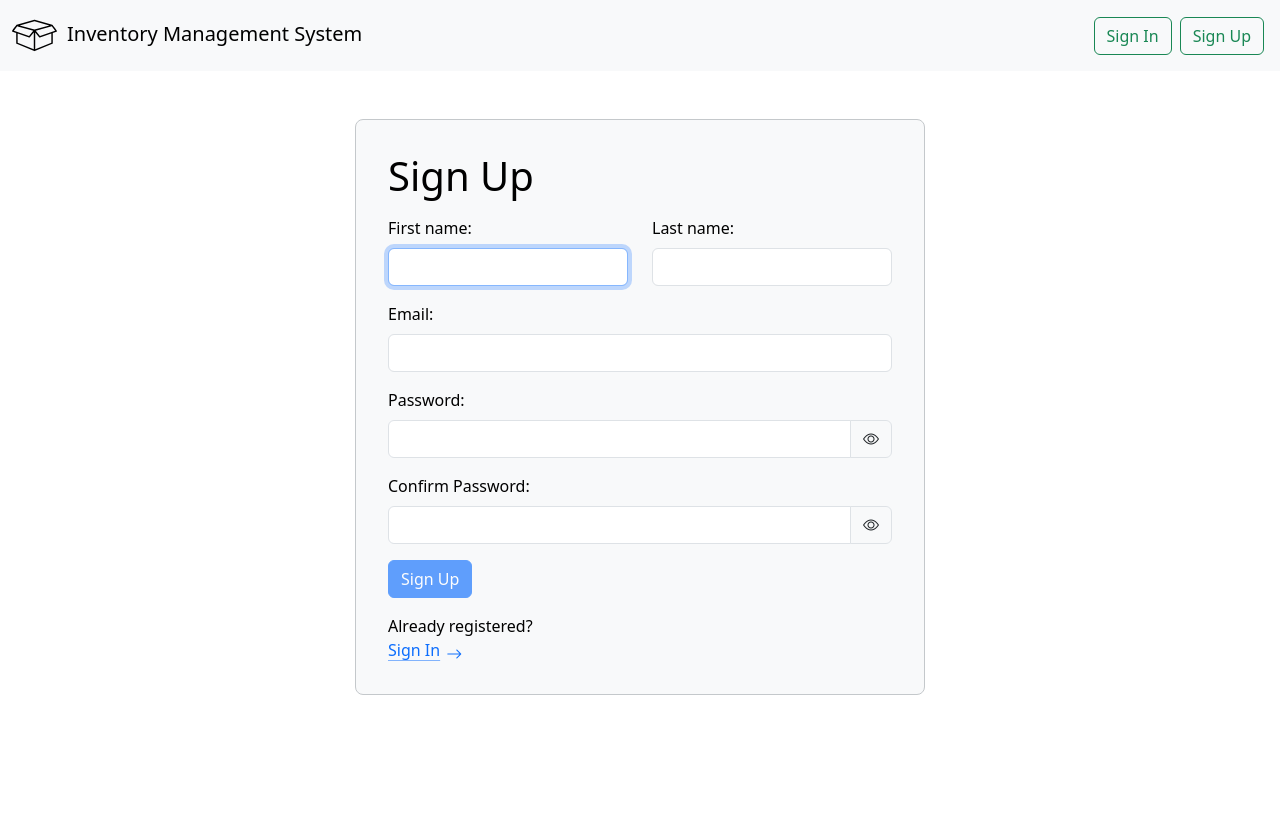
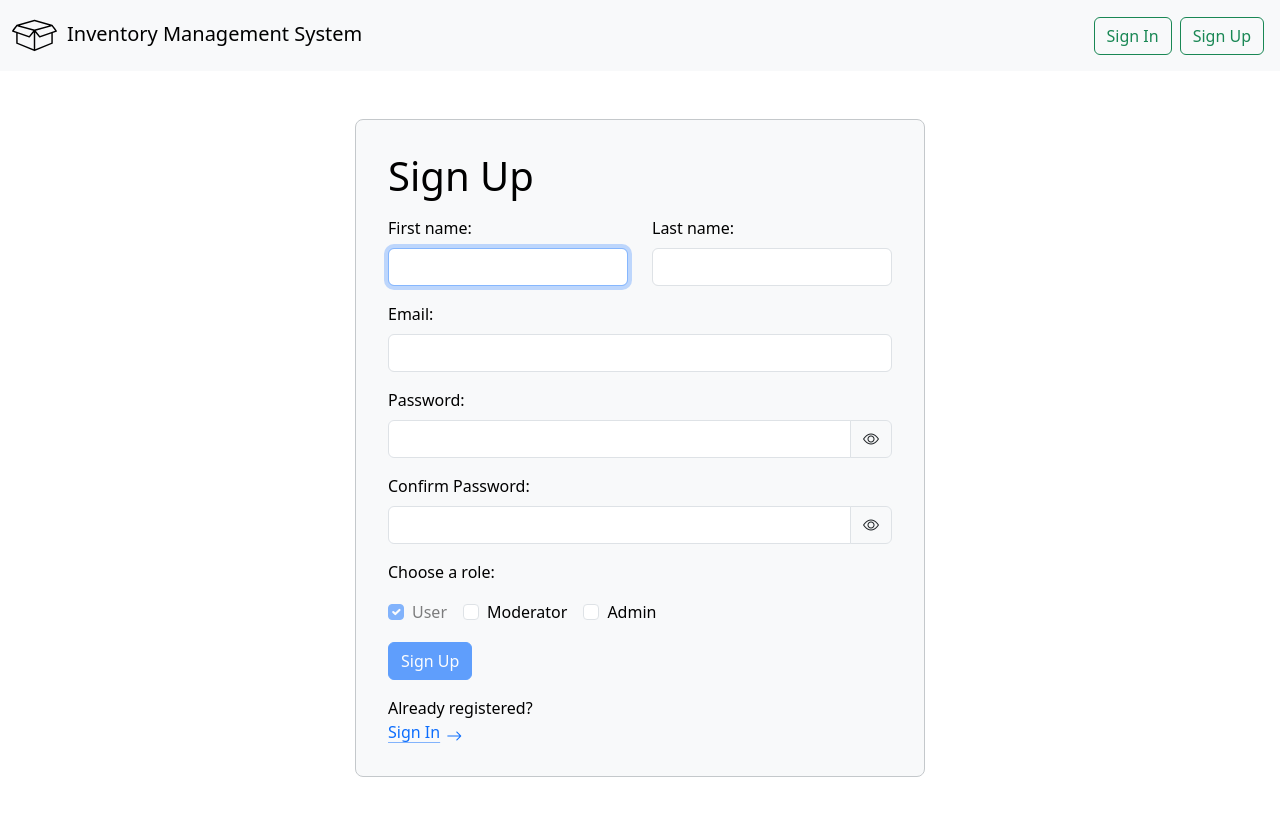
Before and after one commit to aboher/session_secure_app_frontend, a React (Vite) app: page /signup in a window 1280 px wide. Shown: the top 816 px of the page. Built offline with nearby package versions, Linux system fonts and the light colour scheme; no server answers.

Commit message:
Add the option to choose the roles of the user that is created

```diff
--- a/package.json
+++ b/package.json
@@ -22,6 +22,7 @@
     "react-router-dom": "^6.23.1"
   },
   "devDependencies": {
+    "@types/js-cookie": "^3.0.6",
     "@types/react": "^18.2.66",
     "@types/react-dom": "^18.2.22",
     "@vitejs/plugin-react-swc": "^3.5.0",
--- a/src/api/axiosInstance.jsx
+++ b/src/api/axiosInstance.jsx
@@ -1,15 +1,20 @@
 import axios from "axios";
 import Cookies from "js-cookie";
+import {
+  BACKEND_URL,
+  CSRF_TOKEN_COOKIE_NAME,
+  CSRF_TOKEN_HEADER_NAME,
+} from "../constants/constants";
 
 const axiosInstance = axios.create({
-  baseURL: "http://localhost:8080",
+  baseURL: BACKEND_URL,
 });
 
 axiosInstance.interceptors.request.use(
   (config) => {
-    const csrfToken = Cookies.get("XSRF-TOKEN");
+    const csrfToken = Cookies.get(CSRF_TOKEN_COOKIE_NAME);
     if (csrfToken && ["post", "put", "delete"].includes(config.method)) {
-      config.headers["X-XSRF-TOKEN"] = csrfToken;
+      config.headers[CSRF_TOKEN_HEADER_NAME] = csrfToken;
     }
     return config;
   },
--- a/src/components/InputFields.jsx
+++ b/src/components/InputFields.jsx
@@ -53,3 +53,60 @@ export function PasswordField({ setPassword }) {
     </div>
   );
 }
+
+export function RoleCheckbox({ setRoleModerator, setRoleAdmin }) {
+  return (
+    <>
+      <p>Choose a role:</p>
+      <div className="mb-3">
+        <DisabledCheckBox label={"User"} />
+        <Checkbox
+          onChange={() => {
+            setRoleModerator((prev) => !prev);
+          }}
+          label={"Moderator"}
+        />
+        <Checkbox
+          onChange={() => {
+            setRoleAdmin((prev) => !prev);
+          }}
+          label={"Admin"}
+        />
+      </div>
+    </>
+  );
+}
+
+export function DisabledCheckBox({ label }) {
+  return (
+    <div className="form-check form-check-inline">
+      <input
+        className="form-check-input"
+        type="checkbox"
+        id="inlineCheckbox3"
+        value="option1"
+        checked
+        disabled
+      />
+      <label className="form-check-label" htmlFor="inlineCheckbox3">
+        {label}
+      </label>
+    </div>
+  );
+}
+
+export function Checkbox({ onChange, label }) {
+  return (
+    <div className="form-check form-check-inline">
+      <input
+        className="form-check-input"
+        type="checkbox"
+        id="inlineCheckbox1"
+        onChange={onChange}
+      />
+      <label className="form-check-label" htmlFor="inlineCheckbox1">
+        {label}
+      </label>
+    </div>
+  );
+}
--- /dev/null
+++ b/src/constants/constants.js
@@ -0,0 +1,4 @@
+export const BACKEND_URL = "http://localhost:8080";
+
+export const CSRF_TOKEN_COOKIE_NAME="XSRF-TOKEN";
+export const CSRF_TOKEN_HEADER_NAME="X-XSRF-TOKEN";
--- /dev/null
+++ b/src/constants/enums.js
@@ -0,0 +1,5 @@
+export const Role = {
+  User: "ROLE_USER",
+  Moderator: "ROLE_MODERATOR",
+  Admin: "ROLE_ADMIN",
+};
--- a/src/pages/signup/SignUp.jsx
+++ b/src/pages/signup/SignUp.jsx
@@ -9,6 +9,7 @@ import {
   PasswordField,
   MatchPasswordField,
 } from "../../components/InputFieldsWithValidation";
+import { RoleCheckbox } from "../../components/InputFields";
 
 export default function SignUp() {
   const {
@@ -29,6 +30,8 @@ export default function SignUp() {
     matchPassword,
     setMatchPassword,
     matchPasswordIsValid,
+    setRoleModerator,
+    setRoleAdmin,
     errorMessage,
     success,
     isSubmitting,
@@ -80,6 +83,11 @@ export default function SignUp() {
                     matchPasswordIsValid={matchPasswordIsValid}
                   />
 
+                  <RoleCheckbox
+                    setRoleModerator={setRoleModerator}
+                    setRoleAdmin={setRoleAdmin}
+                  />
+
                   {errorMessage && (
                     <ErrorMessage
                       errorMessage={errorMessage}
--- a/src/pages/signup/useSignUpForm.jsx
+++ b/src/pages/signup/useSignUpForm.jsx
@@ -3,6 +3,7 @@ import useInput from "../../hooks/useCheckedInput";
 import useMatchInput from "../../hooks/useCheckedMatchInput";
 import axios from "../../api/axiosInstance";
 import { HttpStatusCode } from "axios";
+import { Role } from "../../constants/enums";
 
 const SIGNUP_URL = "/users";
 const NAMES_REGEX = /^\D{1,24}$/;
@@ -24,6 +25,8 @@ export default function useSignUpForm() {
     setMatchPassword,
     matchPasswordIsValid,
   ] = useMatchInput(PASSWORD_REGEX);
+  const [roleModerator, setRoleModerator] = useState(false);
+  const [roleAdmin, setRoleAdmin] = useState(false);
   const [isSubmitting, setIsSubmitting] = useState(false);
   const [errorMessage, setErrorMessage] = useState("");
   const [success, setSuccess] = useState(false);
@@ -45,6 +48,7 @@ export default function useSignUpForm() {
 
   const handleSubmit = async (e) => {
     e.preventDefault();
+    setErrorMessage("");
     // if button enabled with JS hack
     if (!areInputFieldStatesValid()) {
       setErrorMessage("Invalid Entry");
@@ -57,10 +61,17 @@ export default function useSignUpForm() {
   };
 
   const signUp = async () => {
+    const roles = [Role.User];
+    if (roleModerator) {
+      roles.push(Role.Moderator);
+    }
+    if (roleAdmin) {
+      roles.push(Role.Admin);
+    }
     try {
       await axios.post(
         SIGNUP_URL,
-        { firstName, lastName, email, password },
+        { firstName, lastName, email, password, roles },
         {
           headers: { "Content-Type": "application/json" },
           withCredentials: true,
@@ -115,6 +126,8 @@ export default function useSignUpForm() {
     matchPassword,
     setMatchPassword,
     matchPasswordIsValid,
+    setRoleModerator,
+    setRoleAdmin,
     errorMessage,
     success,
     isSubmitting,
```
Also changed, not shown: 1 other file (tests, documents, lock files or other folders).
